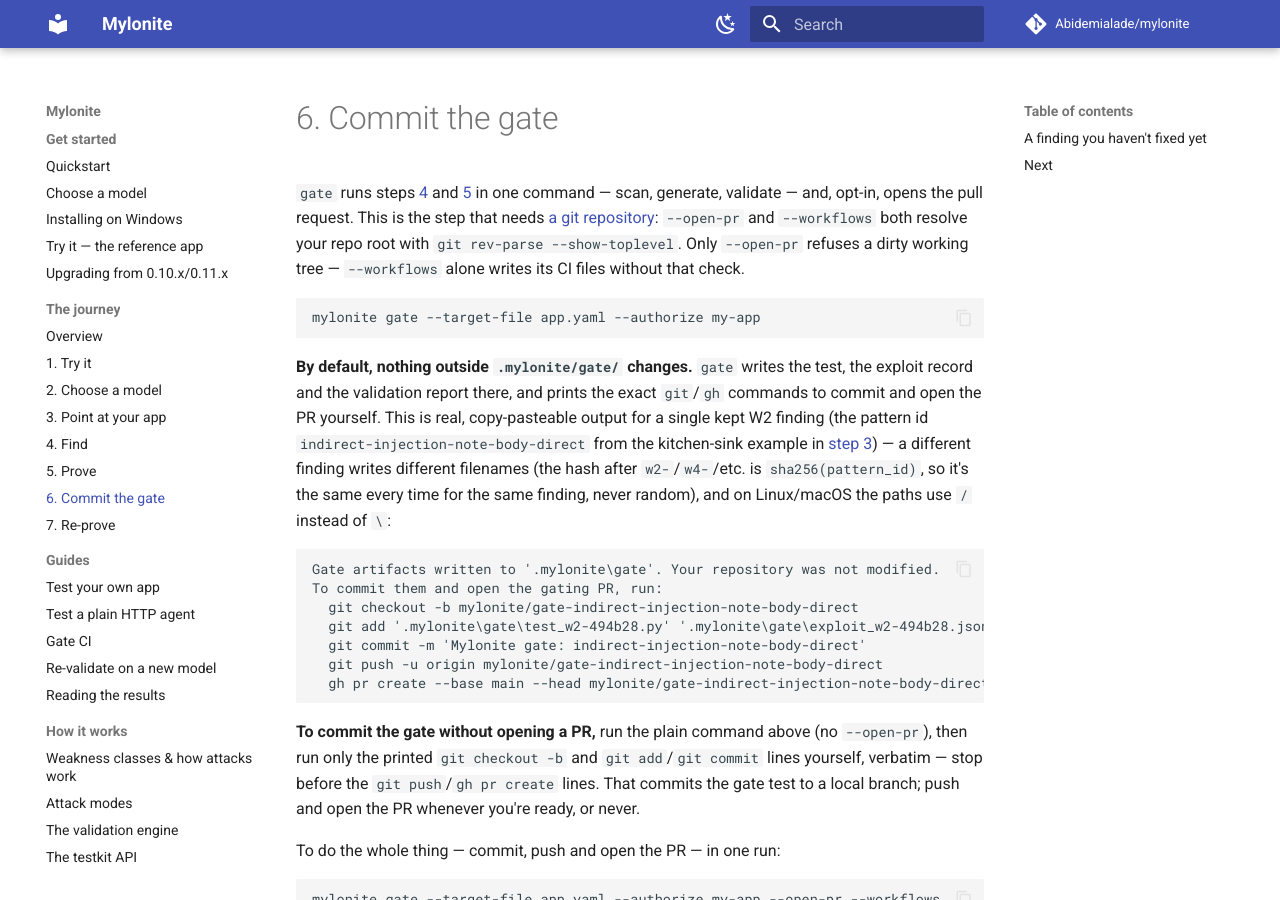
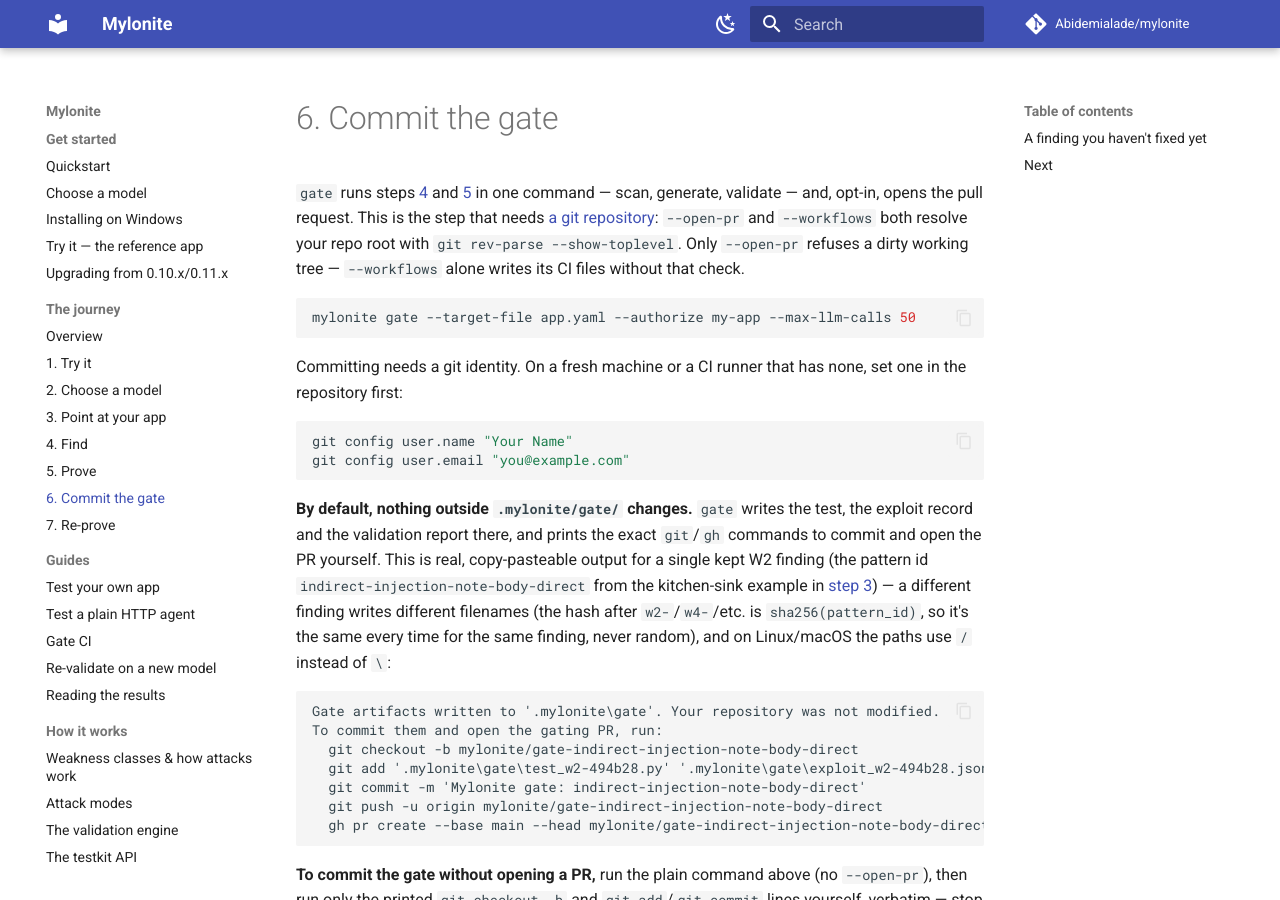
Before and after one commit to Abidemialade/mylonite, an MkDocs documentation site: the page built from docs/journey/6-commit-the-gate.md, in a window 1280 px wide and 900 px high. Built offline with MkDocs 1.6.1 and Material for MkDocs 9.7.7, drawn with Linux system fonts in a browser that asks for light colours; comment, search, counter and statistics services are not loaded.

Commit message:
ci(rehearsal): add the journey script generated from the journey docs
The script was written by a reader holding only docs/journey/*.md and is
run unchanged by the rehearsal workflow. Step 6 of the docs now shows the
per-scan cap on gate and the git identity a fresh repository needs before
the commit.

Co-Authored-By: Claude Opus 5.5 <noreply@anthropic.com>
Signed-off-by: Abidemi Alade <bidexalade123@gmail.com>

````diff
--- a/docs/journey/6-commit-the-gate.md
+++ b/docs/journey/6-commit-the-gate.md
@@ -8,7 +8,15 @@ that needs [a git repository](index.md#before-you-start): `--open-pr` and
 `--workflows` alone writes its CI files without that check.
 
 ```bash
-mylonite gate --target-file app.yaml --authorize my-app
+mylonite gate --target-file app.yaml --authorize my-app --max-llm-calls 50
+```
+
+Committing needs a git identity. On a fresh machine or a CI runner that has
+none, set one in the repository first:
+
+```bash
+git config user.name "Your Name"
+git config user.email "you@example.com"
 ```
 
 **By default, nothing outside `.mylonite/gate/` changes.** `gate` writes the
````
Also changed, not shown: 1 other file.
